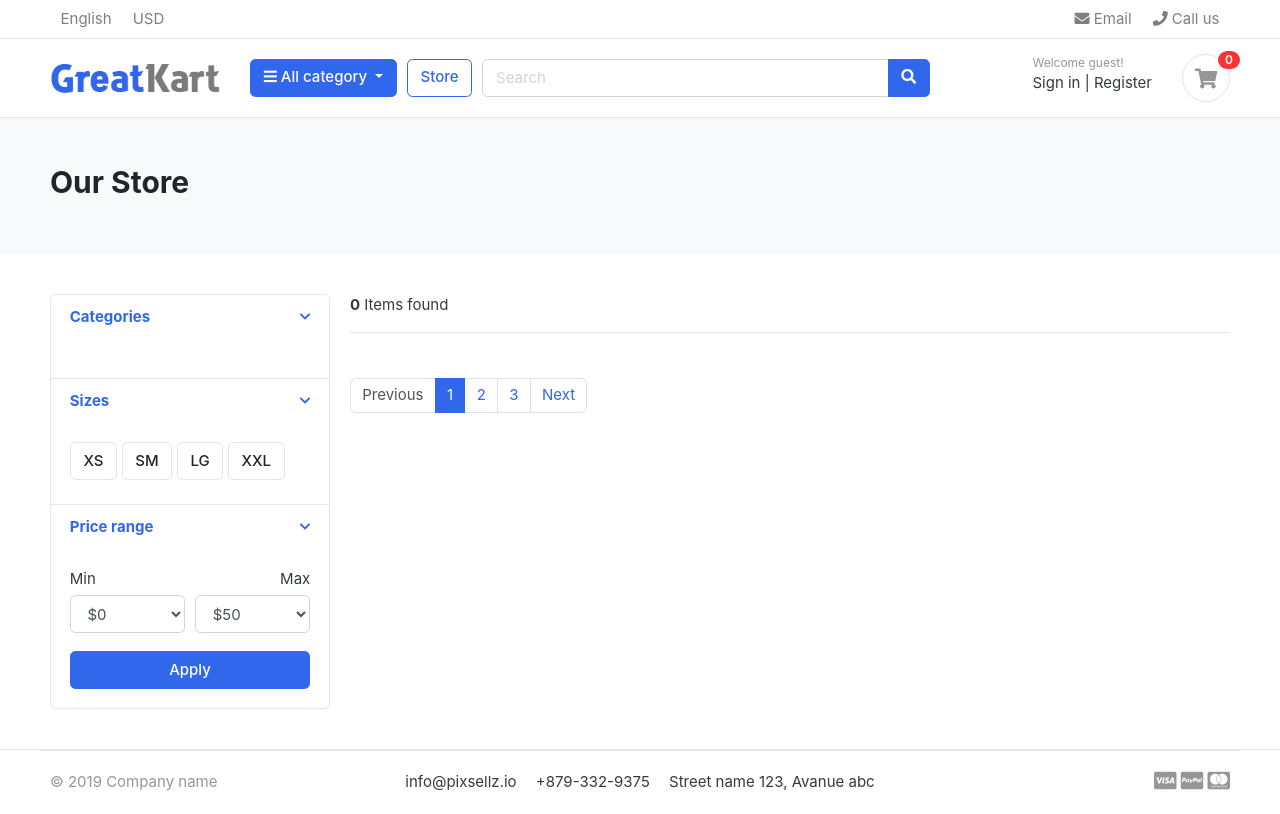
After one commit to Tania590/Greatkart-Project, a Django app: page /store/ in a window 1280 px wide. The commit adds this page. Run offline with Django 4.2, Linux system fonts and the light colour scheme; data that the repository does not hold is empty; some libraries are stand-ins or nearby versions; some web fonts are replaced.

Commit message:
Our project now has a store page that has all the products listed

```diff
--- a/greatkart/urls.py
+++ b/greatkart/urls.py
@@ -14,7 +14,7 @@ Including another URLconf
     2. Add a URL to urlpatterns:  path('blog/', include('blog.urls'))
 """
 from django.contrib import admin
-from django.urls import path
+from django.urls import path, include
 from django.conf import settings
 from django.conf.urls.static import static
 from . import views
@@ -22,4 +22,5 @@ from . import views
 urlpatterns = [
     path('admin/', admin.site.urls),
     path('', views.home, name='home'),
+    path('store/', include('store.urls')),
 ] + static(settings.MEDIA_URL, document_root=settings.MEDIA_ROOT)
--- /dev/null
+++ b/store/templates/store/store.html
@@ -0,0 +1,172 @@
+{% extends 'base.html' %}
+{% block content %}
+
+{% load static %}
+
+<!-- ========================= SECTION PAGETOP ========================= -->
+<section class="section-pagetop bg">
+  <div class="container">
+    <h2 class="title-page">Our Store</h2>
+
+  </div> <!-- container //  -->
+</section>
+<!-- ========================= SECTION INTRO END// ========================= -->
+
+<!-- ========================= SECTION CONTENT ========================= -->
+<section class="section-content padding-y">
+  <div class="container">
+
+    <div class="row">
+      <aside class="col-md-3">
+
+        <div class="card">
+          <article class="filter-group">
+            <header class="card-header">
+              <a href="#" data-toggle="collapse" data-target="#collapse_1" aria-expanded="true"
+              class="">
+              <i class="icon-control fa fa-chevron-down"></i>
+              <h6 class="title">Categories</h6>
+            </a>
+          </header>
+          <div class="filter-content collapse show" id="collapse_1" style="">
+            <div class="card-body">
+
+              <ul class="list-menu">
+                {% for category in categories %}
+                <li><a href="#">{{ category.title }} </a></li>
+                {% endfor %}
+              </ul>
+
+            </div> <!-- card-body.// -->
+          </div>
+        </article> <!-- filter-group  .// -->
+        <article class="filter-group">
+          <header class="card-header">
+            <a href="#" data-toggle="collapse" data-target="#collapse_4" aria-expanded="true"
+            class="">
+            <i class="icon-control fa fa-chevron-down"></i>
+            <h6 class="title">Sizes </h6>
+          </a>
+        </header>
+        <div class="filter-content collapse show" id="collapse_4" style="">
+          <div class="card-body">
+            <label class="checkbox-btn">
+              <input type="checkbox">
+              <span class="btn btn-light"> XS </span>
+            </label>
+
+            <label class="checkbox-btn">
+              <input type="checkbox">
+              <span class="btn btn-light"> SM </span>
+            </label>
+
+            <label class="checkbox-btn">
+              <input type="checkbox">
+              <span class="btn btn-light"> LG </span>
+            </label>
+
+            <label class="checkbox-btn">
+              <input type="checkbox">
+              <span class="btn btn-light"> XXL </span>
+            </label>
+          </div><!-- card-body.// -->
+        </div>
+      </article> <!-- filter-group .// -->
+
+      <article class="filter-group">
+        <header class="card-header">
+          <a href="#" data-toggle="collapse" data-target="#collapse_3" aria-expanded="true"
+          class="">
+          <i class="icon-control fa fa-chevron-down"></i>
+          <h6 class="title">Price range </h6>
+        </a>
+      </header>
+      <div class="filter-content collapse show" id="collapse_3" style="">
+        <div class="card-body">
+
+          <div class="form-row">
+            <div class="form-group col-md-6">
+              <label>Min</label>
+              <!-- <input class="form-control" placeholder="$0" type="number"> -->
+              <select class="mr-2 form-control">
+                <option value="0">$0</option>
+                <option value="50">$50</option>
+                <option value="100">$100</option>
+                <option value="150">$150</option>
+                <option value="200">$200</option>
+                <option value="500">$500</option>
+                <option value="1000">$1000</option>
+              </select>
+            </div>
+            <div class="form-group text-right col-md-6">
+              <label>Max</label>
+              <select class="mr-2 form-control">
+                <option value="50">$50</option>
+                <option value="100">$100</option>
+                <option value="150">$150</option>
+                <option value="200">$200</option>
+                <option value="500">$500</option>
+                <option value="1000">$1000</option>
+                <option value="2000">$2000+</option>
+              </select>
+            </div>
+          </div> <!-- form-row.// -->
+          <button class="btn btn-block btn-primary">Apply</button>
+        </div><!-- card-body.// -->
+      </div>
+    </article> <!-- filter-group .// -->
+
+  </div> <!-- card.// -->
+
+</aside> <!-- col.// -->
+<main class="col-md-9">
+
+  <header class="border-bottom mb-4 pb-3">
+    <div class="form-inline">
+      <span class="mr-md-auto"><b>{{ product_count }}</b> Items found </span>
+
+    </div>
+  </header><!-- sect-heading -->
+
+  <div class="row">
+    {% for product in products %}
+    <div class="col-md-4">
+      <figure class="card card-product-grid">
+        <div class="img-wrap">
+
+          <img src="{{ product.image.url }}">
+
+        </div> <!-- img-wrap.// -->
+        <figcaption class="info-wrap">
+          <div class="fix-height">
+            <a href="./product-detail.html" class="title">{{ product.name }}</a>
+            <div class="price-wrap mt-2">
+              <span class="price">Rs. {{ product.price }}</span>
+            </div> <!-- price-wrap.// -->
+          </div>
+          <a href="#" class="btn btn-block btn-primary">Add to cart </a>
+        </figcaption>
+      </figure>
+    </div> <!-- col.// -->
+    {% endfor %}
+  </div> <!-- row end.// -->
+
+
+  <nav class="mt-4" aria-label="Page navigation sample">
+    <ul class="pagination">
+      <li class="page-item disabled"><a class="page-link" href="#">Previous</a></li>
+      <li class="page-item active"><a class="page-link" href="#">1</a></li>
+      <li class="page-item"><a class="page-link" href="#">2</a></li>
+      <li class="page-item"><a class="page-link" href="#">3</a></li>
+      <li class="page-item"><a class="page-link" href="#">Next</a></li>
+    </ul>
+  </nav>
+
+</main> <!-- col.// -->
+
+</div>
+
+</div> <!-- container .//  -->
+</section>
+<!-- ========================= SECTION CONTENT END// ========================= -->
+{% endblock %}
--- /dev/null
+++ b/store/urls.py
@@ -0,0 +1,6 @@
+from django.urls import path
+from . import views
+
+urlpatterns = [
+    path('', views.store, name='store'),
+]
--- a/store/views.py
+++ b/store/views.py
@@ -1,3 +1,11 @@
 from django.shortcuts import render
+from .models import Product
 
-# Create your views here.
+def store(request):
+    products = Product.objects.filter(is_available=True)
+    product_count = products.count()
+    context = {
+        'products': products,
+        'product_count': product_count
+    }
+    return render(request, 'store/store.html', context)
--- a/templates/includes/header.html
+++ b/templates/includes/header.html
@@ -43,7 +43,7 @@
             </div>
           </div>  <!-- category-wrap.// -->
         </div> <!-- col.// -->
-        <a href="./store.html" class="btn btn-outline-primary">Store</a>
+        <a href="{% url 'store' %}" class="btn btn-outline-primary">Store</a>
         <div class="col-lg  col-md-6 col-sm-12 col">
           <form action="#" class="search">
             <div class="input-group w-100">
```
